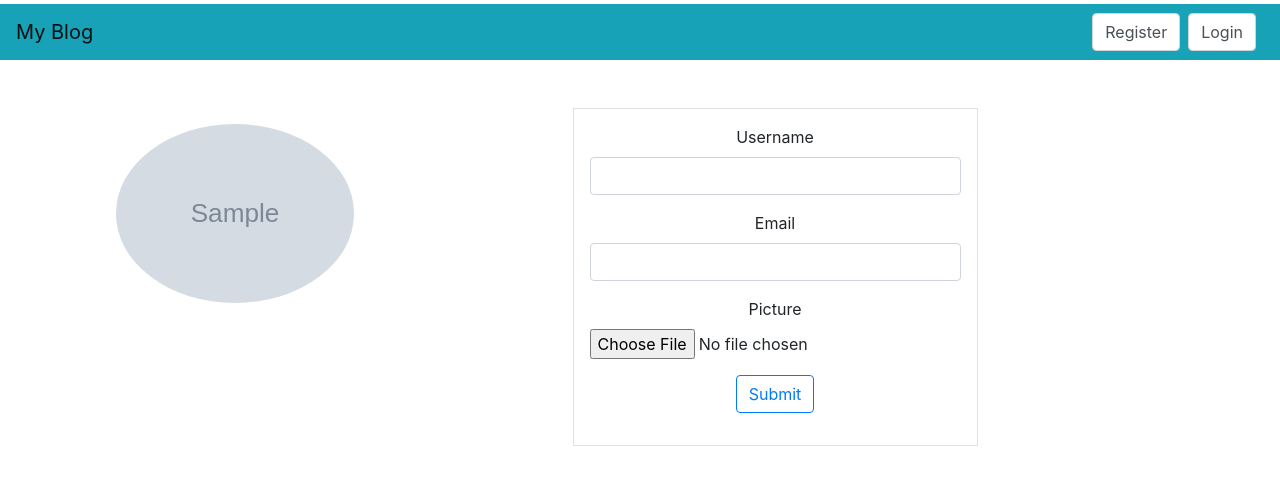
After one commit to deepakddun/FlaskApp, a Python web app: template flaskblog/templates/account.html in a window 1280 px wide. The commit adds this page. Shown: the top 485 px of the page. Run offline with Jinja, Linux system fonts and the light colour scheme; the template is opened without the code that fills it: most values are stand-ins (such as "Sample title", 1, 10 or a date in 2020); grey boxes marked "Sample" are stand-in pictures; form fields are guessed from the names that the template uses.

Commit message:
New Changes

```diff
--- a/flaskblog/__init__.py
+++ b/flaskblog/__init__.py
@@ -1,6 +1,8 @@
 from flask import Flask
 
 from flask_sqlalchemy import SQLAlchemy
+from flask_bcrypt import Bcrypt
+from flask_login import LoginManager
 
 
 app = Flask(__name__)
@@ -10,5 +12,9 @@ password = 'Sterlite152@'
 server = 'localhost'
 app.config['SQLALCHEMY_DATABASE_URI'] = f"mysql+mysqlconnector://{username}:{password}@{server}/flaskdb"
 db = SQLAlchemy(app)
+bcryp = Bcrypt(app)
+login_manager = LoginManager(app)
+login_manager.login_view = 'login'
+login_manager.login_message_category = 'info'
 
 from flaskapp.flaskblog import routes
--- /dev/null
+++ b/flaskblog/templates/account.html
@@ -0,0 +1,55 @@
+{% extends "layout.html" %}
+{% block content %}
+<div class="container">
+    <div class="media text-center">
+        <img src="{{ image_file }}" class="rounded-circle w-25 p-3" alt="pic">
+        <div class="media-body">
+            <div class="container border w-50 p-3">
+                <form method="post" action="" enctype="multipart/form-data" novalidate>
+                    {{form.hidden_tag()}}
+                    <div class="form-group">
+                        {{ form.username.label() }}
+                        {% if form.username.errors %}
+                            {{ form.username(class="form-control form-control-lg is-invalid") }}
+                            <div class="invalid-feedback">
+                                {% for error in form.username.errors %}
+                                    <span> {{ error }} </span>
+                                {% endfor %}
+                            </div>
+                        {% else %}
+                            {{form.username(class="form-control")}}
+                        {% endif %}
+                    </div>
+                    <div class="form-group">
+                        {{form.email.label()}}
+                        {% if form.email.errors %}
+                            {{ form.email(class="form-control form-control-lg is-invalid") }}
+                             <div class="invalid-feedback">
+                                {% for error in form.email.errors %}
+                                    <span>{{ error }}</span>
+                                 {% endfor %}
+                            </div>
+                        {% else %}
+                            {{form.email(class="form-control")}}
+                        {% endif %}
+                    </div>
+                    <div class="form-group">
+                        {{ form.picture.label() }}
+                        {% if form.picture.errors %}
+                            {{ form.picture(class="form-control-file") }}
+                            {% for error in form.picture.errors %}
+                              </br> <span class="text-danger">{{ error }}</span>
+                            {% endfor %}
+                        {% else %}
+                            {{form.picture(class="form-control-file")}}
+                        {% endif %}
+                    </div>
+                    <div class="form-group">
+                        {{form.submit(class="btn btn-outline-primary")}}
+                    </div>
+                </form>
+            </div>
+        </div>
+    </div>
+</div>
+{% endblock content %}
--- a/flaskblog/templates/home.html
+++ b/flaskblog/templates/home.html
@@ -4,7 +4,7 @@
         <div class="card" style="width: 18rem;">
             <div class="card-body">
                 <h5 class="card-title">{{post["title"]}}</h5>
-                <h6 class="card-subtitle mb-2 text-muted">By {{post["user"]}} on {{post["date"]}}</h6>
+                <h6 class="card-subtitle mb-2 text-muted">By {{post["author"]["username"]}} on {{ post["date_posted"].strftime("%m/%d/%Y") }}</h6>
                 <p class="card-text">{{post["content"]}}</p>
                 <a href="#" class="card-link">Card link</a>
                 <a href="#" class="card-link">Another link</a>
--- a/flaskblog/templates/layout.html
+++ b/flaskblog/templates/layout.html
@@ -11,15 +11,21 @@
     <title>Hello, world!</title>
   </head>
   <body>
-
-  <nav class="navbar navbar-light bg-light">
+<div class="mb-5 mt-1">
+  <nav class="navbar navbar-light bg-info text-white">
     <a class="navbar-brand" href="{{url_for('home')}}">My Blog</a>
     <form class="form-inline">
-      <a class="form-control mr-sm-2" href="{{url_for('register')}}" aria-label="Search">Register</a>
-      <a class="form-control mr-sm-2" href="{{url_for('login')}}" aria-label="Search">Login</a>
+      {% if current_user.is_authenticated %}
+        <a class="form-control mr-sm-2" href="{{url_for('logout')}}" aria-label="Search">Logout</a>
+        <a class="form-control mr-sm-2" href="{{url_for('account')}}" aria-label="Search">Account</a>
+        <a class="form-control mr-sm-2" href="{{url_for('new_post')}}" aria-label="Search">Post</a>
+      {% else %}
+        <a class="form-control mr-sm-2" href="{{url_for('register')}}" aria-label="Search">Register</a>
+        <a class="form-control mr-sm-2" href="{{url_for('login')}}" aria-label="Search">Login</a>
+      {% endif %}
     </form>
   </nav>
-
+</div>
 
 
 
@@ -35,8 +41,10 @@
         {% endfor %}
       {% endif %}
     {% endwith %}
+    <div class="container">
     {% block content %}
     {% endblock %}
+    </div>
 
     <script src="https://code.jquery.com/jquery-3.5.1.slim.min.js" integrity="sha384-DfXdz2htPH0lsSSs5nCTpuj/zy4C+OGpamoFVy38MVBnE+IbbVYUew+OrCXaRkfj" crossorigin="anonymous"></script>
     <script src="https://cdn.jsdelivr.net/npm/bootstrap@4.6.0/dist/js/bootstrap.bundle.min.js" integrity="sha384-Piv4xVNRyMGpqkS2by6br4gNJ7DXjqk09RmUpJ8jgGtD7zP9yug3goQfGII0yAns" crossorigin="anonymous"></script>
--- a/flaskblog/templates/login.html
+++ b/flaskblog/templates/login.html
@@ -1,6 +1,6 @@
 {% extends "layout.html" %}
 {% block content %}
-<div class="container border">
+<div class="container border w-50 p-3">
 <form method="post" action="" novalidate>
     {{form.hidden_tag()}}
    <div class="form-group">
@@ -41,7 +41,7 @@
     </div>
 </form>
 </div>
-    <div class="my-auto py-3 container">
+    <div class="container w-50 p-3">
         Dont have an account.Sign up now <a class="ml-2" href="{{url_for('register')}}" >Sign Up Now</a>
     </div>
 
--- a/flaskblog/templates/register.html
+++ b/flaskblog/templates/register.html
@@ -1,6 +1,6 @@
 {% extends "layout.html" %}
 {% block content %}
-<div class="container border">
+<div class="container border w-50 p-3">
 <form method="post" action="" novalidate>
     {{form.hidden_tag()}}
   <div class="form-group">
@@ -61,7 +61,7 @@
   </div>
 </form>
 </div>
-    <div class="my-auto py-3 container">
+    <div class="container w-50 p-3">
         Already have an account <a class="ml-2" href="{{url_for('login')}}" >Sign In</a>
     </div>
 
--- a/run.py
+++ b/run.py
@@ -6,7 +6,7 @@
 # app = Flask(__name__)
 # app.config['SECRET_KEY'] = "b94a3ba00537c35b574a91a04d12deb2"
 # username = 'deepak'
-# password = 'Sterlite152@'
+# password = 'Sterlite152@'g
 # server = 'localhost'
 # app.config['SQLALCHEMY_DATABASE_URI'] = f"mysql+mysqlconnector://{username}:{password}@{server}/flaskdb"
 # db = SQLAlchemy(app)
```
Also changed, not shown: flaskblog/forms.py (+55 -3 lines), flaskblog/models.py (+8 -2 lines), flaskblog/routes.py (+81 -23 lines), flaskblog/templates/create_post.html (added, +38 -0 lines), flaskblog/static/profile_pics/0b0cfe9e8df00295.jpg (added), flaskblog/static/profile_pics/224e3e620d94f9d1.jpg (added), flaskblog/static/profile_pics/2b715bbcf49201c9.jpg (added), flaskblog/static/profile_pics/4df54aa75f391aab.jpg (added), flaskblog/static/profile_pics/5485322d286cc763.jpg (added), flaskblog/static/profile_pics/5e8043506d964336.jpg (added), flaskblog/static/profile_pics/aa2bcad13295e2bb.jpg (added), flaskblog/static/profile_pics/default.jpg (added), flaskblog/static/profile_pics/fee93cd5477cc690.jpg (added).
